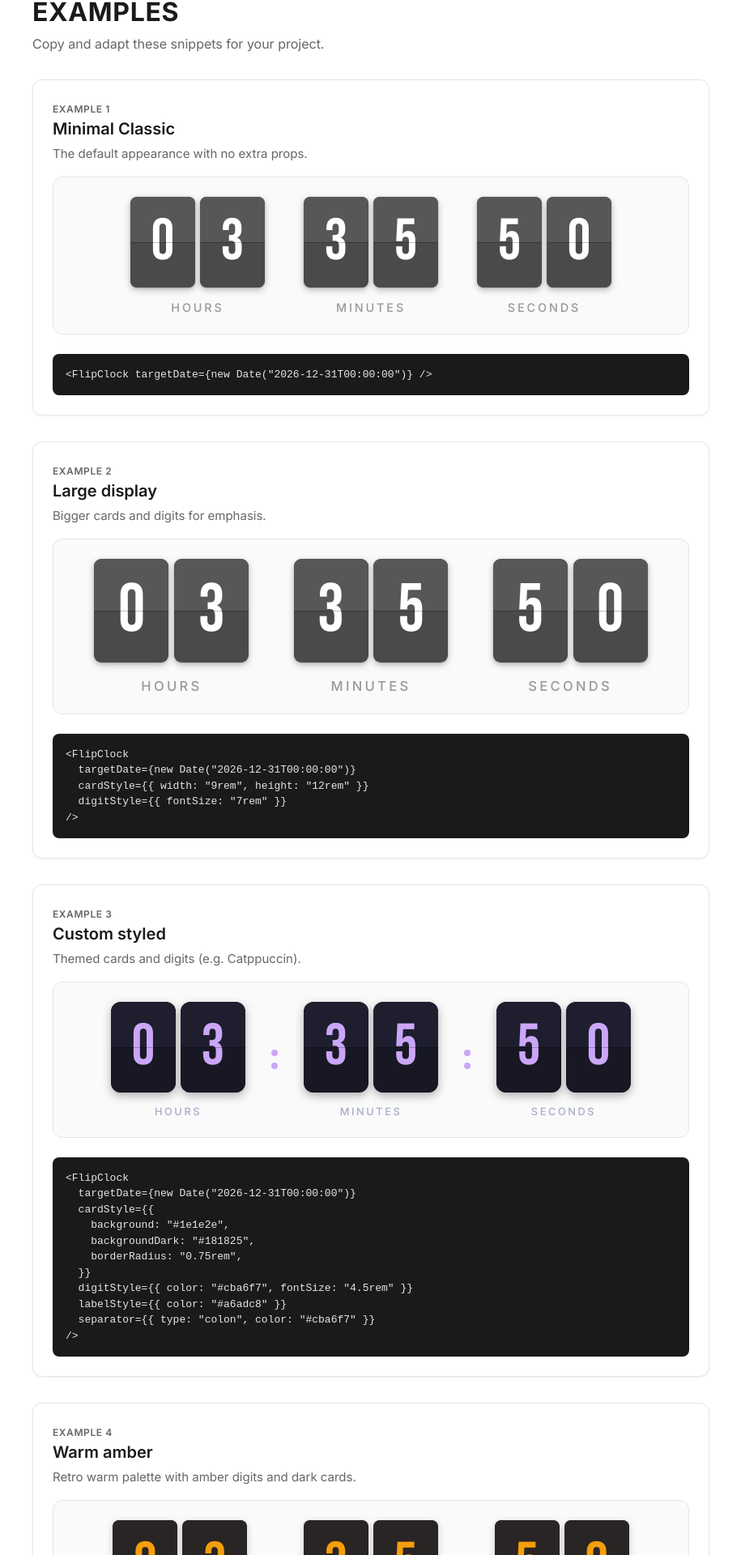
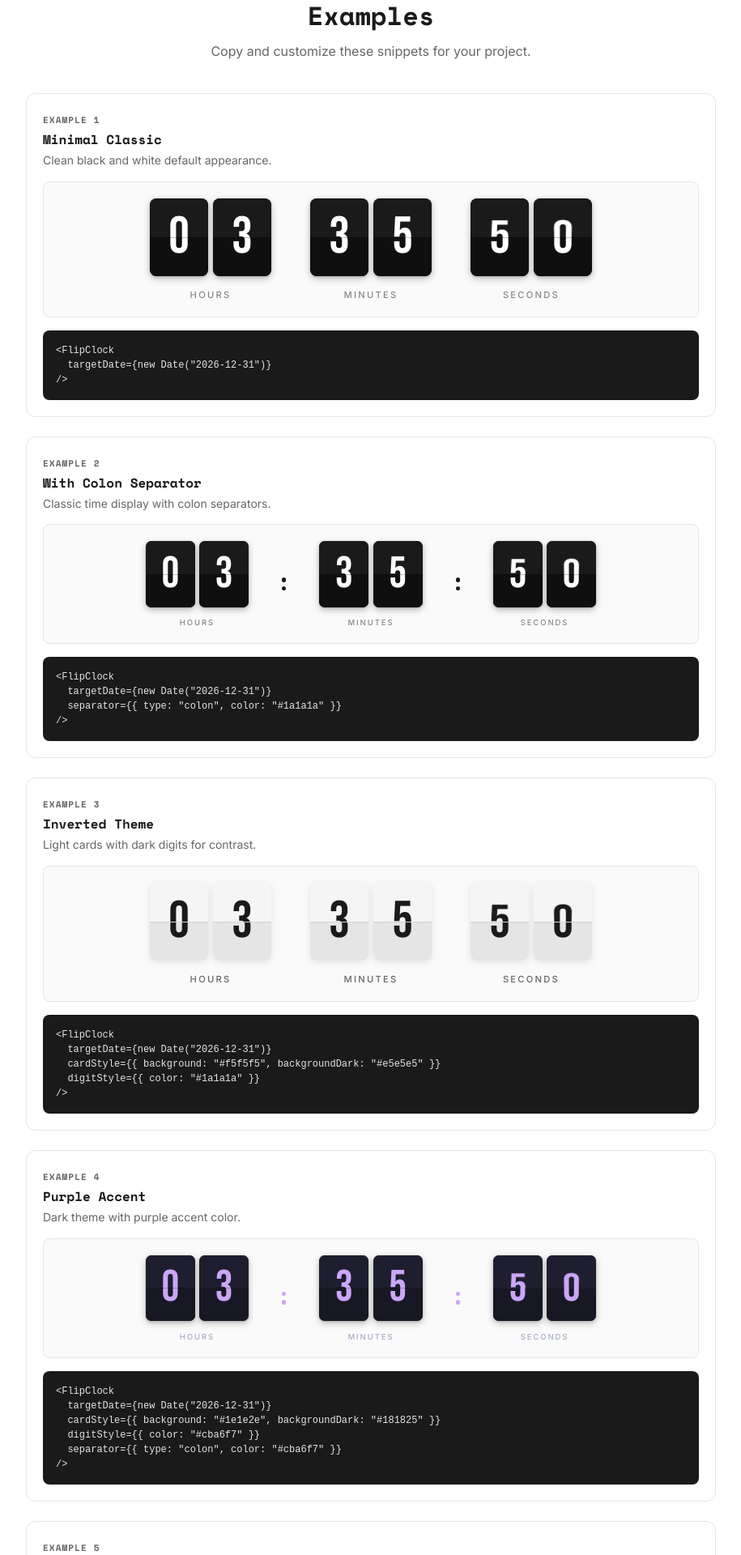
Before and after one commit to Hasthiya/flip, a Next.js app in the folder apps/showcase/: page /examples in a window 1280 px wide. Shown: the part 88-2008 px from the top of the page at 81% size, without its empty margins (182-1097 px from the left). Built offline with nearby package versions, Linux system fonts and the light colour scheme.

Commit message:
feat: Implement initial Next.js showcase application for the FlipClock component.

```diff
--- a/apps/showcase/src/app/demo/page.tsx
+++ b/apps/showcase/src/app/demo/page.tsx
@@ -183,7 +183,7 @@ export default function DemoPage() {
               borderRadius: "0.5rem",
             }}
             digitStyle={{ ...digitStyleBreakpoint, color: digitColor }}
-            labelStyle={{ color: "#888888", fontSize: "0.75rem", fontWeight: "500", letterSpacing: "0.1em" }}
+            labelStyle={{ visible: showLabels, color: "#888888", fontSize: "0.75rem", fontWeight: "500", letterSpacing: "0.1em" }}
             segments={isNarrow ? { ...segments, days: false } : segments}
             separator={separator === "none" ? { type: "none" } : { type: separator }}
             orientation={orientation}
--- a/apps/showcase/src/app/examples/page.tsx
+++ b/apps/showcase/src/app/examples/page.tsx
@@ -27,10 +27,10 @@ function placeholderNode() {
 
 function sizeFromBreakpoint(opts: BreakpointOpts) {
   if (opts.isLarge)
-    return { cardStyle: { width: "5rem", height: "7rem" }, digitStyle: { fontSize: "4.5rem" } };
+    return { cardStyle: { width: "4.5rem", height: "6rem" }, digitStyle: { fontSize: "4rem" } };
   if (opts.isMedium)
-    return { cardStyle: { width: "4rem", height: "5.5rem" }, digitStyle: { fontSize: "3.5rem" } };
-  return { cardStyle: { width: "3.25rem", height: "4.5rem" }, digitStyle: { fontSize: "2.75rem" } };
+    return { cardStyle: { width: "3.5rem", height: "5rem" }, digitStyle: { fontSize: "3rem" } };
+  return { cardStyle: { width: "3rem", height: "4rem" }, digitStyle: { fontSize: "2.5rem" } };
 }
 
 const examples: Array<{
@@ -41,16 +41,19 @@ const examples: Array<{
 }> = [
     {
       title: "Minimal Classic",
-    description: "The default appearance with no extra props.",
-    code: `<FlipClock targetDate={new Date("2026-12-31T00:00:00")} />`,
+      description: "Clean black and white default appearance.",
+      code: `<FlipClock
+  targetDate={new Date("2026-12-31")}
+/>`,
       node: (opts) => {
         if (!opts.mounted) return placeholderNode();
         const { cardStyle, digitStyle } = sizeFromBreakpoint(opts);
         return (
           <FlipClock
             targetDate={nextNewYear()}
-          cardStyle={cardStyle}
-          digitStyle={digitStyle}
+            cardStyle={{ ...cardStyle, background: "#1a1a1a", backgroundDark: "#0f0f0f", borderRadius: "0.5rem" }}
+            digitStyle={{ ...digitStyle, color: "#ffffff" }}
+            labelStyle={{ color: "#888", fontSize: "0.7rem", fontWeight: "500" }}
             segments={SEGMENTS_NO_DAYS}
             orientation={opts.isSmall ? "column" : "row"}
           />
@@ -58,73 +61,47 @@ const examples: Array<{
       },
     },
     {
-    title: "Large display",
-    description: "Bigger cards and digits for emphasis.",
+      title: "With Colon Separator",
+      description: "Classic time display with colon separators.",
       code: `<FlipClock
-  targetDate={new Date("2026-12-31T00:00:00")}
-  cardStyle={{ width: "9rem", height: "12rem" }}
-  digitStyle={{ fontSize: "7rem" }}
+  targetDate={new Date("2026-12-31")}
+  separator={{ type: "colon", color: "#1a1a1a" }}
 />`,
       node: (opts) => {
         if (!opts.mounted) return placeholderNode();
-      const base = sizeFromBreakpoint(opts);
-      const scale = opts.isLarge ? 1.15 : opts.isMedium ? 1 : 0.9;
-      const cardStyle = {
-        width: base.cardStyle.width,
-        height: base.cardStyle.height,
-      };
-      const digitStyle = { fontSize: base.digitStyle.fontSize };
+        const { cardStyle, digitStyle } = sizeFromBreakpoint(opts);
         return (
           <FlipClock
             targetDate={nextNewYear()}
-          cardStyle={cardStyle}
-          digitStyle={digitStyle}
+            cardStyle={{ ...cardStyle, background: "#1a1a1a", backgroundDark: "#0f0f0f", borderRadius: "0.5rem" }}
+            digitStyle={{ ...digitStyle, color: "#ffffff" }}
+            labelStyle={{ color: "#888", fontSize: "0.7rem", fontWeight: "500" }}
+            separator={{ type: "colon", color: "#1a1a1a", size: "0.4rem" }}
             segments={SEGMENTS_NO_DAYS}
             orientation={opts.isSmall ? "column" : "row"}
-          scale={scale}
+            scale={0.85}
           />
         );
       },
     },
     {
-    title: "Custom styled",
-    description: "Themed cards and digits (e.g. Catppuccin).",
+      title: "Inverted Theme",
+      description: "Light cards with dark digits for contrast.",
       code: `<FlipClock
-  targetDate={new Date("2026-12-31T00:00:00")}
-  cardStyle={{
-    background: "#1e1e2e",
-    backgroundDark: "#181825",
-    borderRadius: "0.75rem",
-  }}
-  digitStyle={{ color: "#cba6f7", fontSize: "4.5rem" }}
-  labelStyle={{ color: "#a6adc8" }}
-  separator={{ type: "colon", color: "#cba6f7" }}
+  targetDate={new Date("2026-12-31")}
+  cardStyle={{ background: "#f5f5f5", backgroundDark: "#e5e5e5" }}
+  digitStyle={{ color: "#1a1a1a" }}
 />`,
       node: (opts) => {
         if (!opts.mounted) return placeholderNode();
-      const { cardStyle: sizeCard, digitStyle: sizeDigit } = sizeFromBreakpoint(opts);
+        const { cardStyle, digitStyle } = sizeFromBreakpoint(opts);
         return (
           <FlipClock
             targetDate={nextNewYear()}
-          cardStyle={{
-            ...sizeCard,
-            background: "#1e1e2e",
-            backgroundDark: "#181825",
-            borderRadius: "0.75rem",
-            boxShadow: "0 4px 12px rgba(0,0,0,0.3)",
-          }}
-          digitStyle={{
-            ...sizeDigit,
-            color: "#cba6f7",
-            fontFamily: "var(--font-bebas), 'Bebas Neue', sans-serif",
-          }}
-          labelStyle={{
-            color: "#a6adc8",
-            fontFamily: "var(--font-inter), 'Inter', sans-serif",
-            fontSize: "0.8rem",
-          }}
-          separator={{ type: "colon", color: "#cba6f7", size: "0.5rem" }}
-          groupGap="2rem"
+            cardStyle={{ ...cardStyle, background: "#f5f5f5", backgroundDark: "#e5e5e5", borderRadius: "0.5rem", boxShadow: "0 2px 8px rgba(0,0,0,0.1)" }}
+            digitStyle={{ ...digitStyle, color: "#1a1a1a" }}
+            labelStyle={{ color: "#666", fontSize: "0.7rem", fontWeight: "500" }}
+            lineStyle={{ color: "#d4d4d4" }}
             segments={SEGMENTS_NO_DAYS}
             orientation={opts.isSmall ? "column" : "row"}
           />
@@ -132,46 +109,79 @@ const examples: Array<{
       },
     },
     {
-    title: "Warm amber",
-    description: "Retro warm palette with amber digits and dark cards.",
+      title: "Purple Accent",
+      description: "Dark theme with purple accent color.",
       code: `<FlipClock
-  targetDate={new Date("2026-12-31T00:00:00")}
-  cardStyle={{
-    background: "#292524",
-    backgroundDark: "#1c1917",
-    borderRadius: "0.5rem",
-  }}
-  digitStyle={{ color: "#f59e0b", fontSize: "4.5rem" }}
-  labelStyle={{ color: "#a8a29e" }}
+  targetDate={new Date("2026-12-31")}
+  cardStyle={{ background: "#1e1e2e", backgroundDark: "#181825" }}
+  digitStyle={{ color: "#cba6f7" }}
+  separator={{ type: "colon", color: "#cba6f7" }}
+/>`,
+      node: (opts) => {
+        if (!opts.mounted) return placeholderNode();
+        const { cardStyle, digitStyle } = sizeFromBreakpoint(opts);
+        return (
+          <FlipClock
+            targetDate={nextNewYear()}
+            cardStyle={{ ...cardStyle, background: "#1e1e2e", backgroundDark: "#181825", borderRadius: "0.5rem" }}
+            digitStyle={{ ...digitStyle, color: "#cba6f7" }}
+            labelStyle={{ color: "#a6adc8", fontSize: "0.7rem", fontWeight: "500" }}
+            separator={{ type: "colon", color: "#cba6f7", size: "0.4rem" }}
+            segments={SEGMENTS_NO_DAYS}
+            orientation={opts.isSmall ? "column" : "row"}
+            scale={0.85}
+          />
+        );
+      },
+    },
+    {
+      title: "Warm Amber",
+      description: "Retro warm palette with amber digits.",
+      code: `<FlipClock
+  targetDate={new Date("2026-12-31")}
+  cardStyle={{ background: "#292524", backgroundDark: "#1c1917" }}
+  digitStyle={{ color: "#f59e0b" }}
   separator={{ type: "dot", color: "#f59e0b" }}
 />`,
       node: (opts) => {
         if (!opts.mounted) return placeholderNode();
-      const { cardStyle: sizeCard, digitStyle: sizeDigit } = sizeFromBreakpoint(opts);
+        const { cardStyle, digitStyle } = sizeFromBreakpoint(opts);
         return (
           <FlipClock
             targetDate={nextNewYear()}
-          cardStyle={{
-            ...sizeCard,
-            background: "#292524",
-            backgroundDark: "#1c1917",
-            borderRadius: "0.5rem",
-            boxShadow: "0 2px 8px rgba(0,0,0,0.2)",
-          }}
-          digitStyle={{
-            ...sizeDigit,
-            color: "#f59e0b",
-            fontFamily: "var(--font-bebas), 'Bebas Neue', sans-serif",
-          }}
-          labelStyle={{
-            color: "#a8a29e",
-            fontFamily: "var(--font-inter), 'Inter', sans-serif",
-            fontSize: "0.8rem",
-          }}
+            cardStyle={{ ...cardStyle, background: "#292524", backgroundDark: "#1c1917", borderRadius: "0.5rem" }}
+            digitStyle={{ ...digitStyle, color: "#f59e0b" }}
+            labelStyle={{ color: "#a8a29e", fontSize: "0.7rem", fontWeight: "500" }}
             separator={{ type: "dot", color: "#f59e0b", size: "0.35rem" }}
-          groupGap="2rem"
             segments={SEGMENTS_NO_DAYS}
             orientation={opts.isSmall ? "column" : "row"}
+            scale={0.85}
+          />
+        );
+      },
+    },
+    {
+      title: "Emerald Green",
+      description: "Modern dark theme with emerald accents.",
+      code: `<FlipClock
+  targetDate={new Date("2026-12-31")}
+  cardStyle={{ background: "#064e3b", backgroundDark: "#022c22" }}
+  digitStyle={{ color: "#34d399" }}
+  separator={{ type: "colon", color: "#34d399" }}
+/>`,
+      node: (opts) => {
+        if (!opts.mounted) return placeholderNode();
+        const { cardStyle, digitStyle } = sizeFromBreakpoint(opts);
+        return (
+          <FlipClock
+            targetDate={nextNewYear()}
+            cardStyle={{ ...cardStyle, background: "#064e3b", backgroundDark: "#022c22", borderRadius: "0.5rem" }}
+            digitStyle={{ ...digitStyle, color: "#34d399" }}
+            labelStyle={{ color: "#6ee7b7", fontSize: "0.7rem", fontWeight: "500" }}
+            separator={{ type: "colon", color: "#34d399", size: "0.4rem" }}
+            segments={SEGMENTS_NO_DAYS}
+            orientation={opts.isSmall ? "column" : "row"}
+            scale={0.85}
           />
         );
       },
@@ -195,68 +205,77 @@ export default function ExamplesPage() {
   return (
     <main
       style={{
-        padding: !mounted ? "1.5rem" : isNarrow ? "1rem" : "2rem",
+        padding: isNarrow ? "1.5rem 1rem" : "2rem 1.5rem",
         maxWidth: "900px",
         margin: "0 auto",
         minHeight: "100vh",
       }}
     >
-      <header style={{ marginBottom: "2rem" }}>
+      {/* Header */}
+      <header style={{ marginBottom: "2.5rem", textAlign: "center" }}>
         <h1
           style={{
-            fontSize: "clamp(1.75rem, 4vw, 2rem)",
+            fontFamily: "var(--font-space-mono), monospace",
+            fontSize: "clamp(1.5rem, 4vw, 2rem)",
             fontWeight: 700,
-            letterSpacing: "0.02em",
             color: "var(--text)",
             marginBottom: "0.5rem",
           }}
         >
-          EXAMPLES
+          Examples
         </h1>
         <p
           style={{
             color: "var(--text-muted)",
             fontSize: "1rem",
             lineHeight: 1.5,
-            maxWidth: "42ch",
           }}
         >
-          Copy and adapt these snippets for your project.
+          Copy and customize these snippets for your project.
         </p>
       </header>
 
-      <div style={{ display: "flex", flexDirection: "column", gap: "2rem" }}>
+      {/* Examples Grid */}
+      <div
+        style={{
+          display: "flex",
+          flexDirection: "column",
+          gap: "1.5rem",
+        }}
+      >
         {examples.map((ex, index) => (
           <section
             key={ex.title}
             style={{
               background: "var(--bg)",
               borderRadius: "0.75rem",
-              boxShadow: "0 1px 3px rgba(0,0,0,0.06)",
               border: "1px solid var(--border)",
-              padding: isNarrow ? "1.25rem" : "1.5rem",
-              overflow: "hidden",
+              padding: "1.25rem",
+              display: "flex",
+              flexDirection: "column",
             }}
           >
+            {/* Example header */}
             <div style={{ marginBottom: "1rem" }}>
               <span
                 style={{
-                  fontSize: "0.75rem",
+                  fontFamily: "var(--font-space-mono), monospace",
+                  fontSize: "0.6875rem",
                   fontWeight: 600,
                   color: "var(--text-muted)",
-                  letterSpacing: "0.05em",
+                  letterSpacing: "0.1em",
                   textTransform: "uppercase",
                 }}
               >
-                EXAMPLE {index + 1}
+                Example {index + 1}
               </span>
               <h2
                 style={{
-                  fontSize: "1.25rem",
+                  fontFamily: "var(--font-space-mono), monospace",
+                  fontSize: "1rem",
                   fontWeight: 600,
                   color: "var(--text)",
                   marginTop: "0.25rem",
-                  marginBottom: "0.5rem",
                 }}
               >
                 {ex.title}
@@ -264,41 +283,33 @@ export default function ExamplesPage() {
               <p
                 style={{
                   color: "var(--text-muted)",
-                  fontSize: "0.9375rem",
-                  lineHeight: 1.5,
+                  fontSize: "0.875rem",
+                  lineHeight: 1.4,
+                  marginTop: "0.25rem",
                 }}
               >
                 {ex.description}
               </p>
             </div>
-            <div
-              style={{
-                display: "flex",
-                flexDirection: "column",
-                alignItems: "center",
-                justifyContent: "center",
-                gap: "1rem",
-                marginBottom: "1.5rem",
-                minHeight: "10rem",
-                overflow: "visible",
-              }}
-            >
+
+            {/* Clock preview */}
             <div
               style={{
                 background: "#fafafa",
-                  borderRadius: "0.75rem",
+                borderRadius: "0.5rem",
                 border: "1px solid var(--border)",
-                  padding: "1.5rem",
+                padding: "1.25rem",
                 display: "flex",
                 alignItems: "center",
                 justifyContent: "center",
-                  width: "100%",
-                  minHeight: "10rem",
+                minHeight: "8rem",
+                marginBottom: "1rem",
               }}
             >
               {ex.node(breakpointOpts)}
             </div>
-            </div>
+
+            {/* Code snippet */}
             <pre
               style={{
                 background: "var(--code-bg)",
@@ -306,10 +317,10 @@ export default function ExamplesPage() {
                 padding: "1rem",
                 borderRadius: "0.5rem",
                 overflow: "auto",
-                maxWidth: "100%",
-                fontSize: "clamp(0.75rem, 2vw, 0.8125rem)",
+                fontSize: "0.75rem",
                 lineHeight: 1.5,
                 margin: 0,
+                flex: 1,
               }}
             >
               <code>{ex.code}</code>
--- a/apps/showcase/src/app/layout.tsx
+++ b/apps/showcase/src/app/layout.tsx
@@ -2,6 +2,7 @@ import type { Metadata } from "next";
 import { Bebas_Neue, Inter, Space_Mono } from "next/font/google";
 import "./globals.css";
 import Header from "@/components/Header";
+import Footer from "@/components/Footer";
 
 const bebasNeue = Bebas_Neue({
   weight: "400",
@@ -35,6 +36,7 @@ export default function RootLayout({
       <body>
         <Header />
         {children}
+        <Footer />
       </body>
     </html>
   );
--- /dev/null
+++ b/apps/showcase/src/components/Footer.tsx
@@ -0,0 +1,82 @@
+import Link from "next/link";
+
+export default function Footer() {
+    return (
+        <footer
+            style={{
+                padding: "2rem 1.5rem",
+                borderTop: "1px solid var(--border)",
+                textAlign: "center",
+            }}
+        >
+            <div
+                style={{
+                    display: "flex",
+                    gap: "2rem",
+                    justifyContent: "center",
+                    flexWrap: "wrap",
+                }}
+            >
+                <Link
+                    href="/docs"
+                    style={{
+                        fontFamily: "var(--font-space-mono), monospace",
+                        color: "var(--text-muted)",
+                        textDecoration: "none",
+                        fontSize: "0.875rem",
+                    }}
+                >
+                    Docs
+                </Link>
+                <Link
+                    href="/demo"
+                    style={{
+                        fontFamily: "var(--font-space-mono), monospace",
+                        color: "var(--text-muted)",
+                        textDecoration: "none",
+                        fontSize: "0.875rem",
+                    }}
+                >
+                    Demo
+                </Link>
+                <Link
+                    href="/examples"
+                    style={{
+                        fontFamily: "var(--font-space-mono), monospace",
+                        color: "var(--text-muted)",
+                        textDecoration: "none",
+                        fontSize: "0.875rem",
+                    }}
+                >
+                    Examples
+                </Link>
+                <a
+                    href="https://www.npmjs.com/package/@hasthiya_/flip-clock"
+                    target="_blank"
+                    rel="noopener noreferrer"
+                    style={{
+                        fontFamily: "var(--font-space-mono), monospace",
+                        color: "var(--text-muted)",
+                        textDecoration: "none",
+                        fontSize: "0.875rem",
+                    }}
+                >
+                    npm
+                </a>
+                <a
+                    href="https://github.com/hasthiya-org/flip-clock"
+                    target="_blank"
+                    rel="noopener noreferrer"
+                    style={{
+                        fontFamily: "var(--font-space-mono), monospace",
+                        color: "var(--text-muted)",
+                        textDecoration: "none",
+                        fontSize: "0.875rem",
+                    }}
+                >
+                    GitHub
+                </a>
+            </div>
+        </footer>
+    );
+}
```
Also changed, not shown: apps/showcase/src/app/page.tsx (+0 -56 lines). Lines whose indentation alone changed are shown as unchanged.
